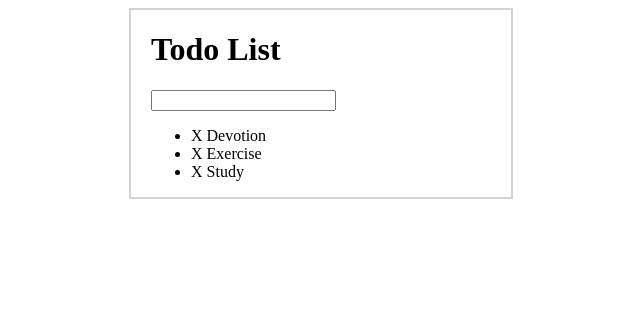
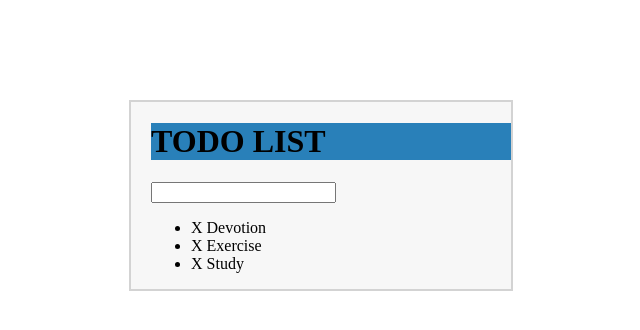
Before and after one commit to bviengineer/jQuery-Todo, a plain HTML site: page index.html in a window 1280 px wide. Shown: the whole page, without its empty margins (319-959 px from the left). Drawn offline with Linux system fonts and the light colour scheme.

Commit message:
updated top & botto margin for the #container amd added a background color and box shadow

```diff
--- a/Assets/css/todo.css
+++ b/Assets/css/todo.css
@@ -1,8 +1,15 @@
+h1 {
+    text-transform: uppercase;
+    background-color: #2980b9;
+}
+
 #container {
     width: 360px;
-    margin: 0 auto;
+    margin: 100px auto;
+    background: #f7f7f7;
     border: 2px solid lightgray;
     padding-left: 20px;
+    box-shadow: 0 0 3px rgba()0, 0, 0, 0.1;
 }
 
 .completed-task {
```
